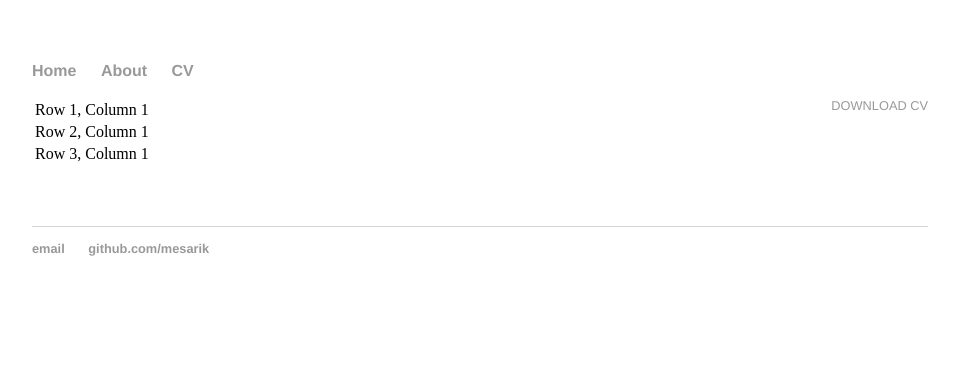
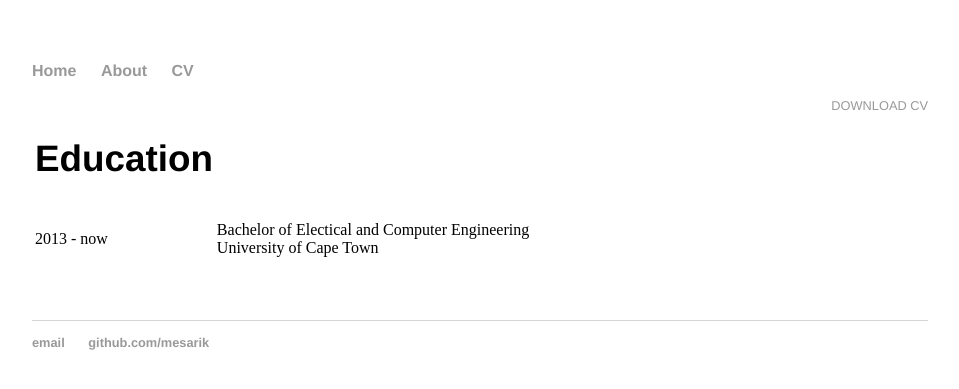
Before and after one commit to mesarcik/mesarcik.github.io, a Jekyll site: the page built from cv/index.html, in a window 1280 px wide. Shown: the top 389 px of the page, without its empty margins (160-1119 px from the left). Built offline with Jekyll 4.4.1, drawn with Linux system fonts in a browser that asks for light colours.

Commit message:
git_uploader.sh

```diff
--- a/cv/index.html
+++ b/cv/index.html
@@ -6,11 +6,15 @@ title: Misha Mesarcik's CV
 	<div class="cv">
 		<a href="https://mesarcik.github.io/cv_10.pdf" class="download" title="Download CV as PDF">Download CV</a>
 					<table>
-						<td>Row 1, Column 1</td>
 						<tr>
-						<td>Row 2, Column 1</td>
+							<td><h3> Education</h3></td>
+						</tr>
 						<tr>
-						<td>Row 3, Column 1</td>
+							<td> 2013 - now</td>
+							<td> Bachelor of Electical and Computer Engineering <br>
+								 University of Cape Town</td>
+						</tr>
+
 					</table>
 
 
```
